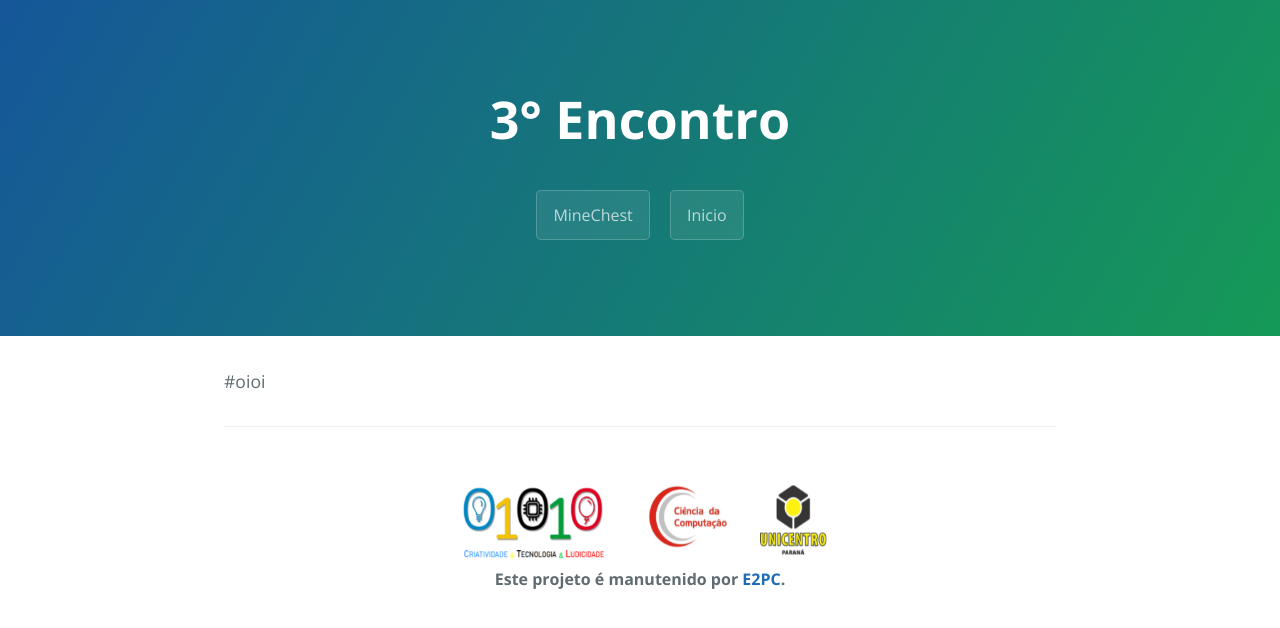
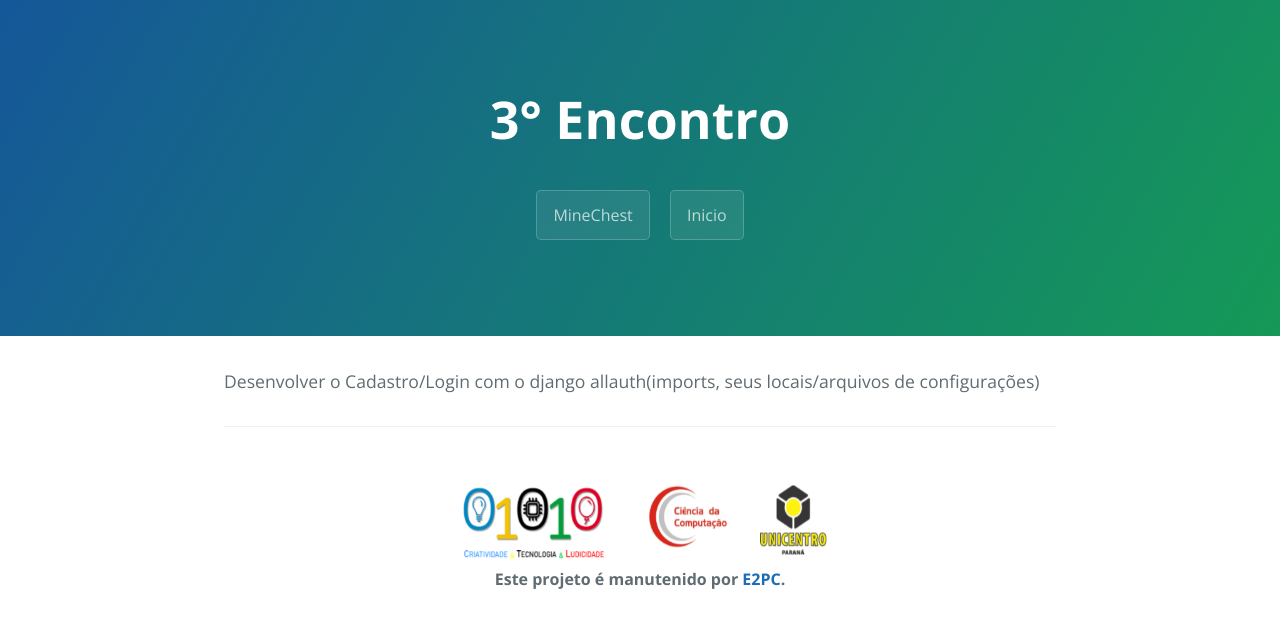
Before and after one commit to E2PC/ProjectPage, a Jekyll site: the page built from Encontro3.md, in a window 1280 px wide. Shown: the top 628 px of the page. Built offline with Jekyll 4.4.1, drawn with Linux system fonts in a browser that asks for light colours.

Commit message:
Update Encontro3.md

```diff
--- a/Encontro3.md
+++ b/Encontro3.md
@@ -6,4 +6,6 @@ button: Encontro3
 blocker: 1
 ---
 
-#oioi
+<p>
+Desenvolver o Cadastro/Login com o django allauth(imports, seus locais/arquivos de configurações)<br>
+</p>
```
